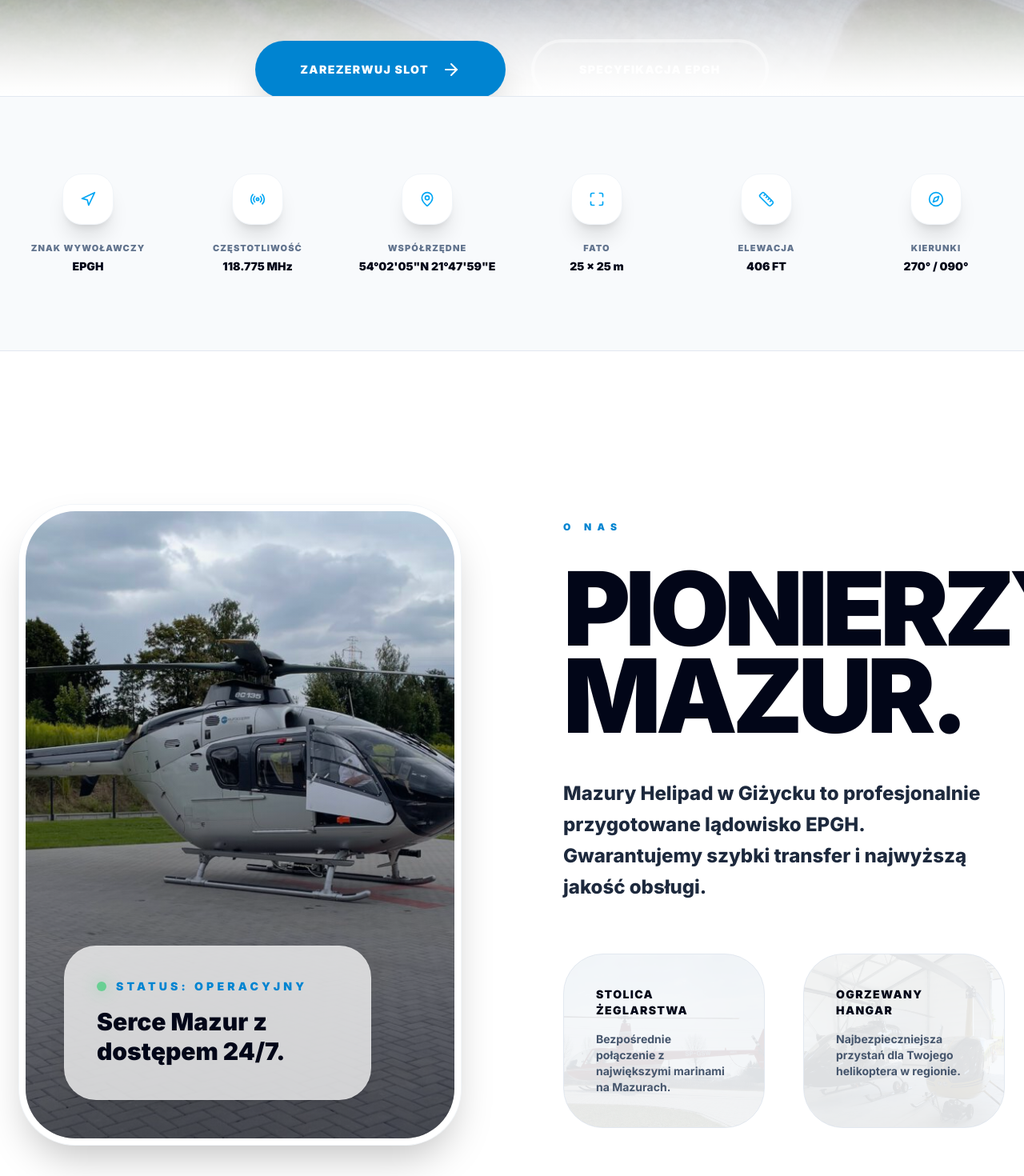
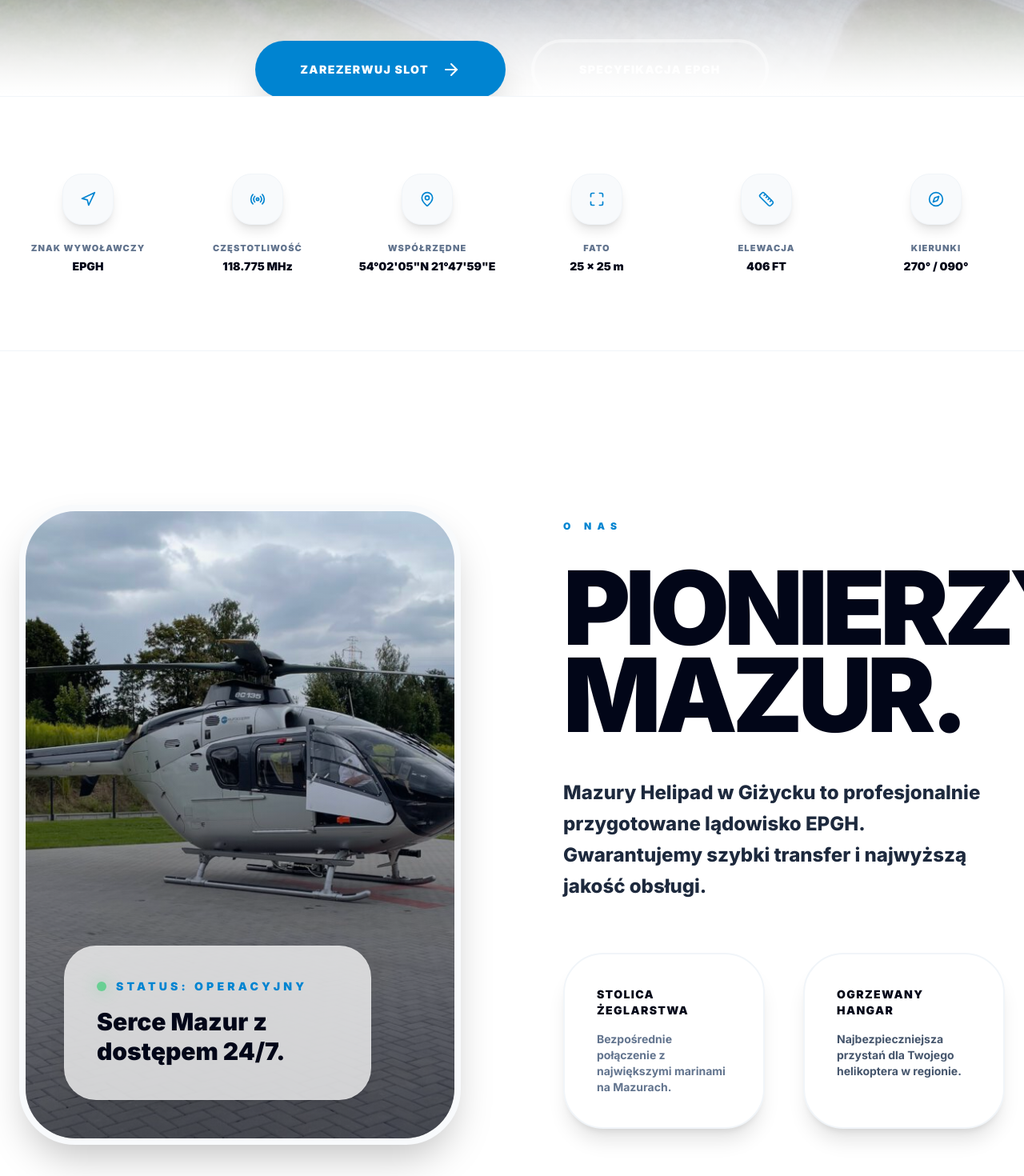
Before and after one commit to bohunek5/helipadapp, a Next.js app: page /helipadapp/ in a window 1280 px wide. Shown: the part 680-2150 px from the top of the page at 80% size. Built offline with nearby package versions, Linux system fonts and the light colour scheme.

Commit message:
Major visual overhaul: Enforcing Clean White Day Mode & fixing Tailwind dark mode strategy

```diff
--- a/src/app/page.tsx
+++ b/src/app/page.tsx
@@ -284,12 +284,12 @@ export default function Home() {
       </section>
 
       {/* --- SPECS BANNER --- */}
-      <section className="py-24 bg-slate-50 dark:bg-slate-900 border-y border-slate-200 dark:border-slate-800 transition-colors duration-500">
+      <section className="py-24 bg-white dark:bg-slate-900 border-y border-slate-100 dark:border-slate-800 transition-colors duration-500">
         <div className="max-w-7xl mx-auto px-6">
           <div className="grid grid-cols-2 md:grid-cols-3 lg:grid-cols-6 gap-10 text-center">
             {specsData.map((spec, i) => (
               <div key={i} className="flex flex-col items-center group">
-                <div className="w-16 h-16 rounded-3xl bg-white dark:bg-slate-800 text-sky-500 mb-6 flex items-center justify-center shadow-xl border border-slate-100 dark:border-slate-700 transition-all hover:bg-sky-600 hover:text-white">
+                <div className="w-16 h-16 rounded-3xl bg-slate-50 dark:bg-slate-800 text-sky-600 mb-6 flex items-center justify-center shadow-lg border border-slate-100 dark:border-slate-700 transition-all hover:bg-sky-600 hover:text-white hover:scale-110">
                   {spec.icon}
                 </div>
                 <p className="text-[11px] font-black tracking-widest text-slate-500 dark:text-slate-400 mb-2 uppercase leading-none">{t.specs[i]}</p>
@@ -304,7 +304,7 @@ export default function Home() {
       <section id="about" className="py-48 px-6 max-w-7xl mx-auto">
         <div className="grid lg:grid-cols-2 gap-32 items-center">
           <motion.div initial={{ opacity: 0, x: -50 }} whileInView={{ opacity: 1, x: 0 }} viewport={{ once: true }}
-            className="relative h-[600px] md:h-[800px] rounded-[70px] overflow-hidden shadow-2xl border-8 border-white dark:border-slate-900 ring-1 ring-slate-100 dark:ring-slate-800"
+            className="relative h-[600px] md:h-[800px] rounded-[70px] overflow-hidden shadow-2xl border-8 border-slate-50 dark:border-slate-900 bg-slate-100 dark:bg-slate-900"
           >
             <Image src={getImagePath("/images/real_heli_landing.jpg")} alt="Ops" fill className="object-cover" />
             <div className="absolute inset-0 bg-gradient-to-t from-slate-950/60 to-transparent" />
@@ -325,15 +325,15 @@ export default function Home() {
               {t.about_desc}
             </p>
             <div className="grid sm:grid-cols-2 gap-12">
-              <div className="p-10 bg-slate-50 dark:bg-slate-900 rounded-[50px] border border-slate-200 dark:border-slate-800 transition-all hover:shadow-2xl group overflow-hidden relative">
-                <Image src={getImagePath("/images/real_fleet.jpg")} alt="Fleet" fill className="object-cover opacity-10 dark:opacity-20 group-hover:opacity-20 dark:group-hover:opacity-40 transition-opacity" />
+              <div className="p-10 bg-white dark:bg-slate-900 rounded-[50px] border-2 border-slate-100 dark:border-slate-800 shadow-xl transition-all hover:shadow-2xl hover:-translate-y-2 group overflow-hidden relative">
+                <Image src={getImagePath("/images/real_fleet.jpg")} alt="Fleet" fill className="object-cover opacity-0 dark:opacity-20 transition-opacity" />
                 <div className="relative z-10">
                   <h4 className="font-black text-sm text-slate-950 dark:text-white uppercase mb-4 tracking-widest">{lang === 'pl' ? 'Stolica Żeglarstwa' : 'Sailing Capital'}</h4>
-                  <p className="text-slate-600 dark:text-slate-400 text-sm font-bold">Bezpośrednie połączenie z największymi marinami na Mazurach.</p>
+                  <p className="text-slate-500 dark:text-slate-400 text-sm font-bold">Bezpośrednie połączenie z największymi marinami na Mazurach.</p>
                 </div>
               </div>
-              <div className="p-10 bg-slate-50 dark:bg-slate-900 rounded-[50px] border border-slate-200 dark:border-slate-800 transition-all hover:shadow-2xl group overflow-hidden relative">
-                <Image src={getImagePath("/images/real_hangar.jpg")} alt="Hangar" fill className="object-cover opacity-10 dark:opacity-20 group-hover:opacity-20 dark:group-hover:opacity-40 transition-opacity" />
+              <div className="p-10 bg-white dark:bg-slate-900 rounded-[50px] border-2 border-slate-100 dark:border-slate-800 shadow-xl transition-all hover:shadow-2xl hover:-translate-y-2 group overflow-hidden relative">
+                <Image src={getImagePath("/images/real_hangar.jpg")} alt="Hangar" fill className="object-cover opacity-0 dark:opacity-20 transition-opacity" />
                 <div className="relative z-10">
                   <h4 className="font-black text-sm text-slate-950 dark:text-white uppercase mb-4 tracking-widest">{lang === 'pl' ? 'Ogrzewany Hangar' : 'Heated Hangar'}</h4>
                   <p className="text-slate-600 dark:text-slate-400 text-sm font-bold">Najbezpieczniejsza przystań dla Twojego helikoptera w regionie.</p>
@@ -354,9 +354,9 @@ export default function Home() {
           <div className="grid lg:grid-cols-3 gap-12">
             {pricingData.map((item, idx) => (
               <motion.div key={idx} whileHover={{ y: -30 }}
-                className={`p-16 rounded-[70px] bg-white dark:bg-slate-900 shadow-2xl transition-all duration-500 flex flex-col items-center text-center relative overflow-hidden ${item.highlight ? 'ring-8 ring-sky-500/20 z-10 border-sky-600/50' : 'border border-slate-100 dark:border-slate-800'}`}
+                className={`p-16 rounded-[70px] bg-white dark:bg-slate-900 shadow-[0_20px_60px_-15px_rgba(0,0,0,0.1)] dark:shadow-2xl transition-all duration-500 flex flex-col items-center text-center relative overflow-hidden ${item.highlight ? 'ring-8 ring-sky-500/10 z-10 border border-sky-100 dark:border-sky-600/50' : 'border border-slate-100 dark:border-slate-800'}`}
               >
-                <div className="w-20 h-20 rounded-[35px] bg-slate-100 dark:bg-slate-800 text-sky-600 mb-12 flex items-center justify-center shadow-inner">
+                <div className="w-20 h-20 rounded-[35px] bg-slate-50 dark:bg-slate-800 text-sky-600 mb-12 flex items-center justify-center shadow-sm">
                   {idx === 0 ? <CloudSun size={40} /> : idx === 1 ? <Clock size={40} /> : <Layers size={40} />}
                 </div>
                 <h4 className="text-xs font-black tracking-[0.5em] text-slate-500 mb-6 uppercase">{item.title}</h4>
@@ -375,7 +375,7 @@ export default function Home() {
 
       {/* --- GOOGLE MAP --- */}
       <section className="py-24 px-6 bg-white dark:bg-slate-950 transition-colors duration-500">
-        <div className="max-w-7xl mx-auto rounded-[80px] overflow-hidden shadow-2xl border-8 border-white dark:border-slate-900 relative h-[700px]">
+        <div className="max-w-7xl mx-auto rounded-[80px] overflow-hidden shadow-2xl border-8 border-slate-50 dark:border-slate-900 relative h-[700px]">
           <iframe
             src="https://www.google.com/maps/embed?pb=!1m18!1m12!1m3!1d14695.275988581699!2d21.7915!3d54.0322!2m3!1f0!2f0!3f0!3m2!1i1024!2i768!4f13.1!3m3!1m2!1s0x46e1008734e5672b%3A0xe6734e5672b4e5b!2sHelipad%20Mazury!5e0!3m2!1spl!2spl!4v1700000000000!5m2!1spl!2spl"
             title="Helipad Mazury Location Map"
@@ -398,12 +398,13 @@ export default function Home() {
           </div>
 
           <div className="grid lg:grid-cols-2 gap-8 mb-24">
-            <a href="tel:+48607241090" className="flex flex-col items-center justify-center p-16 rounded-[60px] bg-slate-50 dark:bg-slate-900 border border-slate-200 dark:border-slate-800 hover:shadow-2xl hover:scale-[1.02] transition-all group">
+
+            <a href="tel:+48607241090" className="flex flex-col items-center justify-center p-16 rounded-[60px] bg-white dark:bg-slate-900 border border-slate-100 dark:border-slate-800 shadow-2xl hover:scale-[1.02] transition-all group">
               <div className="w-20 h-20 rounded-3xl bg-sky-600 text-white flex items-center justify-center mb-8 shadow-lg group-hover:rotate-12 transition-transform"><Phone size={32} /></div>
               <p className="text-xs font-black tracking-[0.4em] text-slate-400 mb-4 uppercase">NUMER TELEFONU</p>
               <p className="text-4xl md:text-6xl font-black text-slate-950 dark:text-white group-hover:text-sky-600 transition-colors">+48 607 241 090</p>
             </a>
-            <a href="mailto:biuro@helipadmazury.pl" className="flex flex-col items-center justify-center p-16 rounded-[60px] bg-slate-50 dark:bg-slate-900 border border-slate-200 dark:border-slate-800 hover:shadow-2xl hover:scale-[1.02] transition-all group">
+            <a href="mailto:biuro@helipadmazury.pl" className="flex flex-col items-center justify-center p-16 rounded-[60px] bg-white dark:bg-slate-900 border border-slate-100 dark:border-slate-800 shadow-2xl hover:scale-[1.02] transition-all group">
               <div className="w-20 h-20 rounded-3xl bg-slate-950 dark:bg-white text-white dark:text-slate-950 flex items-center justify-center mb-8 shadow-lg group-hover:-rotate-12 transition-transform"><Mail size={32} /></div>
               <p className="text-xs font-black tracking-[0.4em] text-slate-400 mb-4 uppercase">MAIL</p>
               <p className="text-3xl md:text-5xl font-black text-slate-950 dark:text-white group-hover:text-sky-600 transition-colors break-all">biuro@helipadmazury.pl</p>
--- /dev/null
+++ b/tailwind.config.ts
@@ -0,0 +1,25 @@
+
+import type { Config } from "tailwindcss";
+
+const config: Config = {
+    darkMode: "class",
+    content: [
+        "./src/pages/**/*.{js,ts,jsx,tsx,mdx}",
+        "./src/components/**/*.{js,ts,jsx,tsx,mdx}",
+        "./src/app/**/*.{js,ts,jsx,tsx,mdx}",
+    ],
+    theme: {
+        extend: {
+            fontFamily: {
+                inter: ["var(--font-inter)"],
+                outfit: ["var(--font-outfit)"],
+            },
+            colors: {
+                background: "var(--background)",
+                foreground: "var(--foreground)",
+            },
+        },
+    },
+    plugins: [],
+};
+export default config;
```
